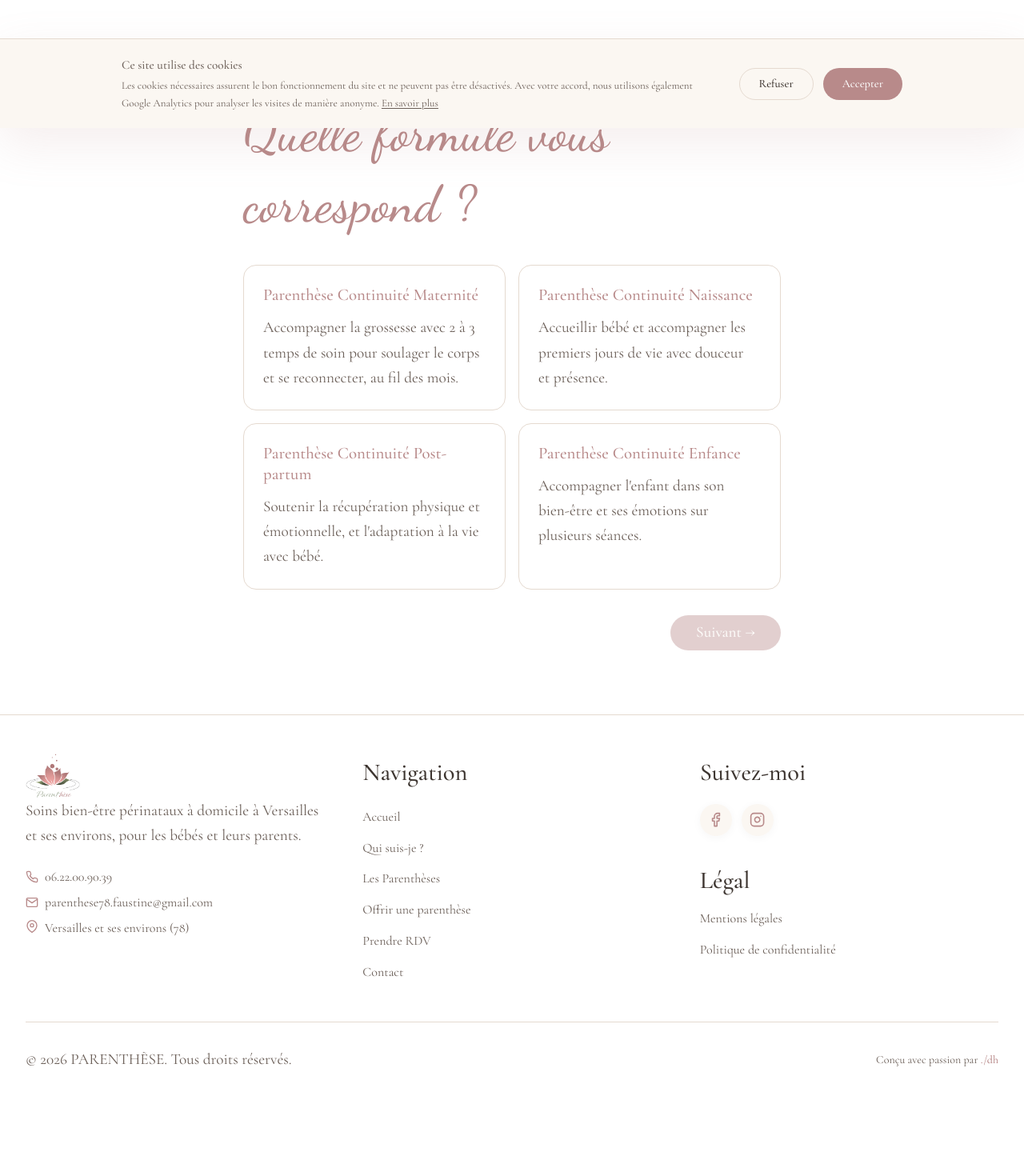
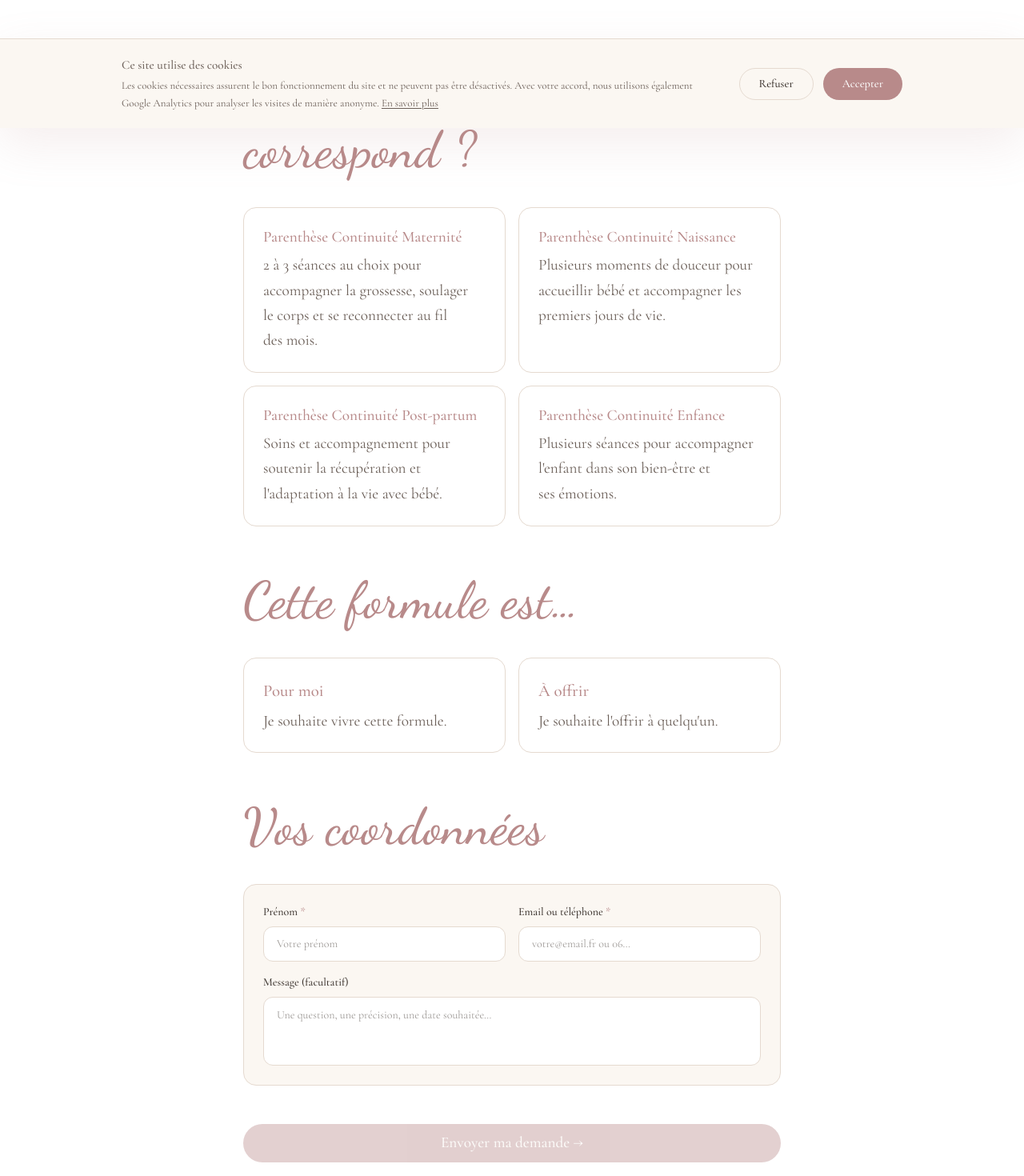
Before and after one commit to usernameDenys/parenthese78, a Next.js app: page /formules in a window 1280 px wide. Shown: the part 640-2110 px from the top of the page at 80% size. Before the commit the page ends 2027 px from the top, so only its background shows below. Built offline with nearby package versions, Linux system fonts and the light colour scheme.

Commit message:
simplify formules form: remove session configurator

```diff
--- a/app/formules/_components/formules-form.tsx
+++ b/app/formules/_components/formules-form.tsx
@@ -2,107 +2,38 @@
 
 import { useState } from "react";
 import { FiCheckCircle } from "react-icons/fi";
-import type { FormulePayload } from "@/app/api/formule/route";
 
 const FORMULES = [
   {
     id: "maternite",
     nom: "Parenthèse Continuité Maternité",
-    desc: "Accompagner la grossesse avec 2 à 3 temps de soin pour soulager le corps et se reconnecter, au fil des mois.",
-    seances: [
-      "Parenthèse Maternité — Massage prénatal",
-      "Parenthèse Équilibre féminin — Massage holistique",
-      "Réflexologie émotionnelle",
-      "Soin Rebozo",
-    ],
+    desc: "2 à 3 séances au choix pour accompagner la grossesse, soulager le corps et se reconnecter au fil des mois.",
   },
   {
     id: "naissance",
     nom: "Parenthèse Continuité Naissance",
-    desc: "Accueillir bébé et accompagner les premiers jours de vie avec douceur et présence.",
-    seances: [
-      "Thérapeutique Bain Bébé® — Méthode Sonia Krief",
-      "Parenthèse Lien — Bain enveloppé",
-      "Massage bébé",
-      "Réflexologie Bébé Émotionnelle®",
-      "Soutien à la parentalité",
-    ],
+    desc: "Plusieurs moments de douceur pour accueillir bébé et accompagner les premiers jours de vie.",
   },
   {
     id: "postpartum",
     nom: "Parenthèse Continuité Post-partum",
-    desc: "Soutenir la récupération physique et émotionnelle, et l'adaptation à la vie avec bébé.",
-    seances: [
-      "Parenthèse Postnatale — Massage postnatal",
-      "Soin Rebozo",
-      "Soutien à la parentalité",
-      "Sommeil de l'enfant",
-      "Réflexologie émotionnelle",
-    ],
+    desc: "Soins et accompagnement pour soutenir la récupération et l'adaptation à la vie avec bébé.",
   },
   {
     id: "enfance",
     nom: "Parenthèse Continuité Enfance",
-    desc: "Accompagner l'enfant dans son bien-être et ses émotions sur plusieurs séances.",
-    seances: [
-      "Massage enfant (4–7 ans)",
-      "Massage enfant (8–12 ans)",
-      "Réflexologie Bébé Émotionnelle®",
-    ],
+    desc: "Plusieurs séances pour accompagner l'enfant dans son bien-être et ses émotions.",
   },
 ];
 
-const inputCls =
-  "w-full h-11 px-4 rounded-xl border text-sm focus:outline-none focus:ring-2 transition";
-const inputStyle = {
-  borderColor: "var(--border)",
-  background: "var(--background)",
-};
+const inputCls = "w-full h-11 px-4 rounded-xl border text-sm focus:outline-none focus:ring-2 transition";
+const inputStyle = { borderColor: "var(--border)", background: "var(--background)" };
 
-type Step = 1 | 2 | 3 | 4;
 type Mode = "moi" | "offrir";
 type Status = "idle" | "loading" | "success" | "error";
 
-const STEP_LABELS = ["La formule", "Les séances", "Pour qui ?", "Vos coordonnées"];
-
-function StepIndicator({ step }: { step: Step }) {
-  return (
-    <div className="flex items-center gap-2 mb-10">
-      {STEP_LABELS.map((label, i) => {
-        const n = (i + 1) as Step;
-        const done = step > n;
-        const active = step === n;
-        return (
-          <div key={n} className="flex items-center gap-2">
-            <div className="flex items-center gap-2">
-              <div
-                className="w-7 h-7 rounded-full flex items-center justify-center text-xs font-semibold shrink-0 transition-all"
-                style={{
-                  background: done ? "var(--sage)" : active ? "var(--primary)" : "var(--border)",
-                  color: done || active ? "#fff" : "var(--ink-mute)",
-                }}>
-                {done ? "✓" : n}
-              </div>
-              <span
-                className="text-sm hidden sm:block"
-                style={{ color: active ? "var(--foreground)" : "var(--ink-mute)", fontWeight: active ? 600 : 400 }}>
-                {label}
-              </span>
-            </div>
-            {i < STEP_LABELS.length - 1 && (
-              <div className="w-6 h-px mx-1 shrink-0" style={{ background: "var(--border)" }} />
-            )}
-          </div>
-        );
-      })}
-    </div>
-  );
-}
-
 export function FormulesForm() {
-  const [step, setStep] = useState<Step>(1);
   const [selectedFormule, setSelectedFormule] = useState("");
-  const [selectedSeances, setSelectedSeances] = useState<string[]>([]);
   const [mode, setMode] = useState<Mode | "">("");
   const [prenom, setPrenom] = useState("");
   const [contact, setContact] = useState("");
@@ -113,43 +44,33 @@ export function FormulesForm() {
 
   const formule = FORMULES.find((f) => f.id === selectedFormule);
 
-  function toggleSeance(s: string) {
-    setSelectedSeances((prev) =>
-      prev.includes(s) ? prev.filter((x) => x !== s) : [...prev, s]
-    );
-  }
+  const canSubmit =
+    !!selectedFormule &&
+    !!mode &&
+    !!prenom &&
+    !!contact &&
+    (mode === "moi" || !!destinatairePrenom);
 
-  function canProceed() {
-    if (step === 1) return !!selectedFormule;
-    if (step === 2) return selectedSeances.length >= 1;
-    if (step === 3) return !!mode;
-    if (step === 4) {
-      if (!prenom || !contact) return false;
-      if (mode === "offrir" && !destinatairePrenom) return false;
-      return true;
-    }
-    return false;
-  }
-
-  async function handleSubmit() {
+  async function handleSubmit(e: React.FormEvent) {
+    e.preventDefault();
+    if (!canSubmit) return;
     setStatus("loading");
 
-    const payload: FormulePayload = {
-      formuleNom: formule?.nom ?? selectedFormule,
-      seances: selectedSeances,
-      mode: mode as Mode,
+    try {
+      const res = await fetch("/api/formule", {
+        method: "POST",
+        headers: { "Content-Type": "application/json" },
+        body: JSON.stringify({
+          formuleNom: formule?.nom,
+          formuleDesc: formule?.desc,
+          seances: [],
+          mode,
           prenom,
           contact,
           message,
           destinatairePrenom: mode === "offrir" ? destinatairePrenom : undefined,
           destinataireContact: mode === "offrir" ? destinataireContact : undefined,
-    };
-
-    try {
-      const res = await fetch("/api/formule", {
-        method: "POST",
-        headers: { "Content-Type": "application/json" },
-        body: JSON.stringify(payload),
+        }),
       });
       if (!res.ok) throw new Error();
       setStatus("success");
@@ -160,21 +81,18 @@ export function FormulesForm() {
 
   if (status === "success") {
     return (
-      <div className="flex flex-col items-center gap-6 py-16 text-center">
+      <div className="flex flex-col items-center gap-6 py-20 text-center max-w-md mx-auto">
         <FiCheckCircle size={44} style={{ color: "var(--primary)" }} />
-        <div className="flex flex-col gap-3">
         <h2 className="text-3xl">Demande envoyée !</h2>
-          <p className="text-lg leading-relaxed max-w-md mx-auto" style={{ color: "var(--muted-foreground)" }}>
+        <p className="text-lg leading-relaxed" style={{ color: "var(--muted-foreground)" }}>
           {mode === "offrir"
-              ? `Votre demande de formule pour ${destinatairePrenom} a bien été reçue. Faustine vous contactera dans les 24 à 48h pour finaliser les détails.`
-              : "Votre demande a bien été reçue. Faustine vous contactera dans les 24 à 48h pour finaliser les détails et convenir des dates."}
+            ? `Votre demande de formule pour ${destinatairePrenom} a bien été reçue. Faustine vous contactera dans les 24 à 48h.`
+            : "Votre demande a bien été reçue. Faustine vous contactera dans les 24 à 48h pour finaliser les détails."}
         </p>
-        </div>
         <button
           onClick={() => {
-            setStep(1); setSelectedFormule(""); setSelectedSeances([]); setMode("");
-            setPrenom(""); setContact(""); setMessage("");
-            setDestinatairePrenom(""); setDestinataireContact("");
+            setSelectedFormule(""); setMode(""); setPrenom(""); setContact("");
+            setMessage(""); setDestinatairePrenom(""); setDestinataireContact("");
             setStatus("idle");
           }}
           className="text-sm underline underline-offset-4"
@@ -186,117 +104,76 @@ export function FormulesForm() {
   }
 
   return (
-    <div className="max-w-2xl mx-auto">
-      <StepIndicator step={step} />
+    <form onSubmit={handleSubmit} className="max-w-2xl mx-auto flex flex-col gap-12">
 
-      {/* Step 1 — Formule */}
-      {step === 1 && (
-        <div className="flex flex-col gap-4">
-          <h2 className="text-2xl mb-2">Quelle formule vous correspond ?</h2>
+      {/* 1. Formule */}
+      <div className="flex flex-col gap-5">
+        <h2 className="text-2xl">Quelle formule vous correspond ?</h2>
         <div className="grid grid-cols-1 sm:grid-cols-2 gap-4">
-            {FORMULES.map((f) => (
+          {FORMULES.map((f) => {
+            const active = selectedFormule === f.id;
+            return (
               <button
                 key={f.id}
+                type="button"
                 onClick={() => setSelectedFormule(f.id)}
-                className="text-left rounded-2xl p-6 flex flex-col gap-3 transition-all duration-200"
+                className="text-left rounded-2xl p-6 flex flex-col gap-2 transition-all duration-200 cursor-pointer"
                 style={{
-                  border: selectedFormule === f.id ? "2px solid var(--primary)" : "1px solid var(--border)",
-                  background: selectedFormule === f.id ? "var(--rose-mist, #F5E6E2)" : "var(--background)",
-                  boxShadow: selectedFormule === f.id ? "var(--shadow-m)" : "none",
+                  border: active ? "2px solid var(--primary)" : "1px solid var(--border)",
+                  background: active ? "var(--rose-mist, #F5E6E2)" : "var(--background)",
+                  boxShadow: active ? "var(--shadow-m)" : "none",
                 }}>
                 <span
                   className="font-heading font-medium leading-tight"
-                  style={{ fontSize: "1.3rem", color: "var(--primary)" }}>
+                  style={{ fontSize: "1.2rem", color: "var(--primary)" }}>
                   {f.nom}
                 </span>
                 <p className="text-sm leading-relaxed" style={{ color: "var(--muted-foreground)" }}>
                   {f.desc}
                 </p>
               </button>
-            ))}
-          </div>
-        </div>
-      )}
-
-      {/* Step 2 — Séances */}
-      {step === 2 && formule && (
-        <div className="flex flex-col gap-4">
-          <div className="flex flex-col gap-1 mb-2">
-            <h2 className="text-2xl">Composez vos séances</h2>
-            <p className="text-sm" style={{ color: "var(--muted-foreground)" }}>
-              Choisissez les soins que vous souhaitez inclure dans votre formule.
-            </p>
-          </div>
-          <div className="flex flex-col gap-3">
-            {formule.seances.map((s) => {
-              const checked = selectedSeances.includes(s);
-              return (
-                <label
-                  key={s}
-                  className="flex items-center gap-4 rounded-xl px-5 py-4 cursor-pointer transition-all duration-200"
-                  style={{
-                    border: checked ? "1.5px solid var(--primary)" : "1px solid var(--border)",
-                    background: checked ? "var(--rose-mist, #F5E6E2)" : "var(--background)",
-                  }}>
-                  <input
-                    type="checkbox"
-                    checked={checked}
-                    onChange={() => toggleSeance(s)}
-                    className="w-4 h-4 accent-primary shrink-0"
-                  />
-                  <span className="text-base font-medium" style={{ color: "var(--foreground)" }}>
-                    {s}
-                  </span>
-                </label>
             );
           })}
         </div>
-          {selectedSeances.length > 0 && (
-            <p className="text-sm" style={{ color: "var(--sage-deep)" }}>
-              {selectedSeances.length} séance{selectedSeances.length > 1 ? "s" : ""} sélectionnée{selectedSeances.length > 1 ? "s" : ""}
-            </p>
-          )}
       </div>
-      )}
 
-      {/* Step 3 — Mode */}
-      {step === 3 && (
-        <div className="flex flex-col gap-4">
-          <h2 className="text-2xl mb-2">Cette formule est…</h2>
+      {/* 2. Mode */}
+      <div className="flex flex-col gap-5">
+        <h2 className="text-2xl">Cette formule est…</h2>
         <div className="grid grid-cols-1 sm:grid-cols-2 gap-4">
           {([
-              { value: "moi", label: "Pour moi", desc: "Je souhaite vivre cette formule moi-même." },
-              { value: "offrir", label: "À offrir", desc: "Je souhaite l'offrir à quelqu'un que j'aime." },
-            ] as const).map((opt) => (
+            { value: "moi" as Mode, label: "Pour moi", desc: "Je souhaite vivre cette formule." },
+            { value: "offrir" as Mode, label: "À offrir", desc: "Je souhaite l'offrir à quelqu'un." },
+          ]).map((opt) => {
+            const active = mode === opt.value;
+            return (
               <button
                 key={opt.value}
+                type="button"
                 onClick={() => setMode(opt.value)}
-                className="text-left rounded-2xl p-6 flex flex-col gap-3 transition-all duration-200"
+                className="text-left rounded-2xl p-6 flex flex-col gap-2 transition-all duration-200 cursor-pointer"
                 style={{
-                  border: mode === opt.value ? "2px solid var(--primary)" : "1px solid var(--border)",
-                  background: mode === opt.value ? "var(--rose-mist, #F5E6E2)" : "var(--background)",
-                  boxShadow: mode === opt.value ? "var(--shadow-m)" : "none",
+                  border: active ? "2px solid var(--primary)" : "1px solid var(--border)",
+                  background: active ? "var(--rose-mist, #F5E6E2)" : "var(--background)",
+                  boxShadow: active ? "var(--shadow-m)" : "none",
                 }}>
                 <span
                   className="font-heading font-medium"
-                  style={{ fontSize: "1.4rem", color: "var(--primary)" }}>
+                  style={{ fontSize: "1.3rem", color: "var(--primary)" }}>
                   {opt.label}
                 </span>
-                <p className="text-sm leading-relaxed" style={{ color: "var(--muted-foreground)" }}>
+                <p className="text-sm" style={{ color: "var(--muted-foreground)" }}>
                   {opt.desc}
                 </p>
               </button>
-            ))}
+            );
+          })}
         </div>
       </div>
-      )}
 
-      {/* Step 4 — Coordonnées */}
-      {step === 4 && (
+      {/* 3. Coordonnées */}
       <div className="flex flex-col gap-5">
-          <h2 className="text-2xl mb-1">
-            {mode === "offrir" ? "Les coordonnées" : "Vos coordonnées"}
-          </h2>
+        <h2 className="text-2xl">Vos coordonnées</h2>
 
         {mode === "offrir" && (
           <div
@@ -307,16 +184,16 @@ export function FormulesForm() {
             </p>
             <div className="flex flex-col gap-2">
               <label className="text-sm font-medium">
-                  Prénom du destinataire <span style={{ color: "var(--primary)" }}>*</span>
+                Prénom <span style={{ color: "var(--primary)" }}>*</span>
               </label>
               <input
-                  type="text" required value={destinatairePrenom}
+                type="text" value={destinatairePrenom} required={mode === "offrir"}
                 onChange={(e) => setDestinatairePrenom(e.target.value)}
                 placeholder="Son prénom"
                 className={inputCls} style={inputStyle} />
             </div>
             <div className="flex flex-col gap-2">
-                <label className="text-sm font-medium">Email ou téléphone du destinataire</label>
+              <label className="text-sm font-medium">Email ou téléphone</label>
               <input
                 type="text" value={destinataireContact}
                 onChange={(e) => setDestinataireContact(e.target.value)}
@@ -329,16 +206,18 @@ export function FormulesForm() {
         <div
           className="rounded-2xl p-6 flex flex-col gap-4"
           style={{ background: "var(--secondary)", border: "1px solid var(--border)" }}>
+          {mode === "offrir" && (
             <p className="text-sm font-semibold uppercase tracking-widest" style={{ color: "var(--sage-deep)" }}>
-              {mode === "offrir" ? "Vos coordonnées (l'offreur)" : "Vos coordonnées"}
+              Vos coordonnées
             </p>
+          )}
           <div className="grid grid-cols-1 sm:grid-cols-2 gap-4">
             <div className="flex flex-col gap-2">
               <label className="text-sm font-medium">
-                  Votre prénom <span style={{ color: "var(--primary)" }}>*</span>
+                Prénom <span style={{ color: "var(--primary)" }}>*</span>
               </label>
               <input
-                  type="text" required value={prenom}
+                type="text" value={prenom} required
                 onChange={(e) => setPrenom(e.target.value)}
                 placeholder="Votre prénom"
                 className={inputCls} style={inputStyle} />
@@ -348,7 +227,7 @@ export function FormulesForm() {
                 Email ou téléphone <span style={{ color: "var(--primary)" }}>*</span>
               </label>
               <input
-                  type="text" required value={contact}
+                type="text" value={contact} required
                 onChange={(e) => setContact(e.target.value)}
                 placeholder="votre@email.fr ou 06…"
                 className={inputCls} style={inputStyle} />
@@ -365,45 +244,22 @@ export function FormulesForm() {
           </div>
         </div>
       </div>
-      )}
 
-      {/* Navigation */}
-      <div className="flex items-center justify-between mt-8">
-        {step > 1 ? (
+      <div className="flex flex-col gap-3">
         <button
-            onClick={() => setStep((s) => (s - 1) as Step)}
-            className="font-medium px-6 h-11 rounded-full border transition-colors"
-            style={{ borderColor: "var(--border)", color: "var(--foreground)" }}>
-            ← Retour
-          </button>
-        ) : (
-          <div />
-        )}
-
-        {step < 4 ? (
-          <button
-            onClick={() => setStep((s) => (s + 1) as Step)}
-            disabled={!canProceed()}
-            className="h-11 px-8 rounded-full font-medium transition-all disabled:opacity-40 disabled:cursor-not-allowed"
-            style={{ background: "var(--primary)", color: "var(--secondary)" }}>
-            Suivant →
-          </button>
-        ) : (
-          <button
-            onClick={handleSubmit}
-            disabled={!canProceed() || status === "loading"}
-            className="h-11 px-8 rounded-full font-medium transition-all disabled:opacity-40 disabled:cursor-not-allowed"
+          type="submit"
+          disabled={!canSubmit || status === "loading"}
+          className="h-12 px-8 rounded-full font-medium transition-all disabled:opacity-40 disabled:cursor-not-allowed"
           style={{ background: "var(--primary)", color: "var(--secondary)" }}>
           {status === "loading" ? "Envoi en cours…" : "Envoyer ma demande →"}
         </button>
-        )}
-      </div>
-
         {status === "error" && (
-        <p className="text-sm text-center mt-4" style={{ color: "#ef4444" }}>
+          <p className="text-sm text-center" style={{ color: "#ef4444" }}>
             Une erreur est survenue. Veuillez réessayer ou contacter Faustine directement.
           </p>
         )}
       </div>
+
+    </form>
   );
 }
```
Also changed, not shown: app/api/formule/route.ts (+3 -4 lines). Lines whose indentation alone changed are shown as unchanged.
